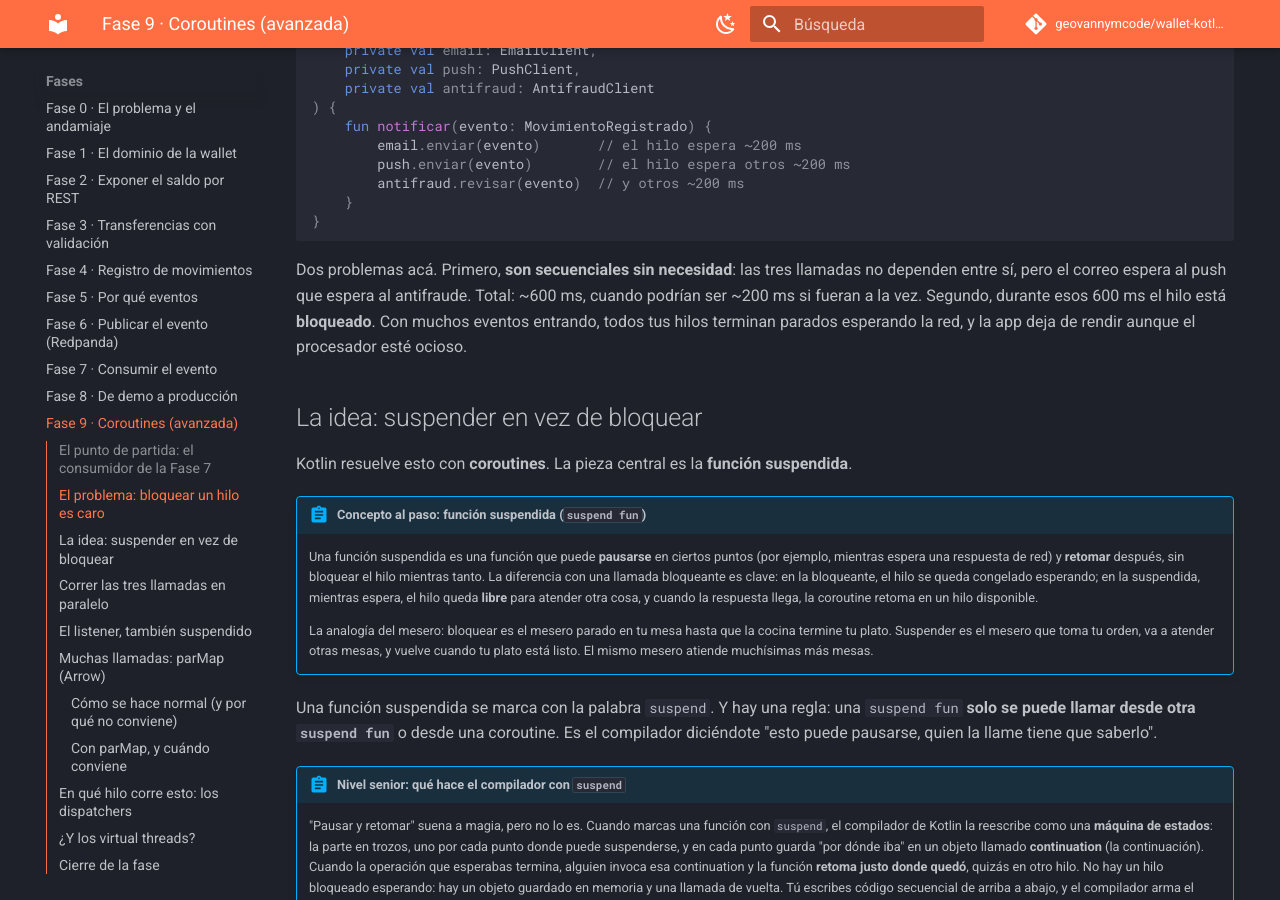
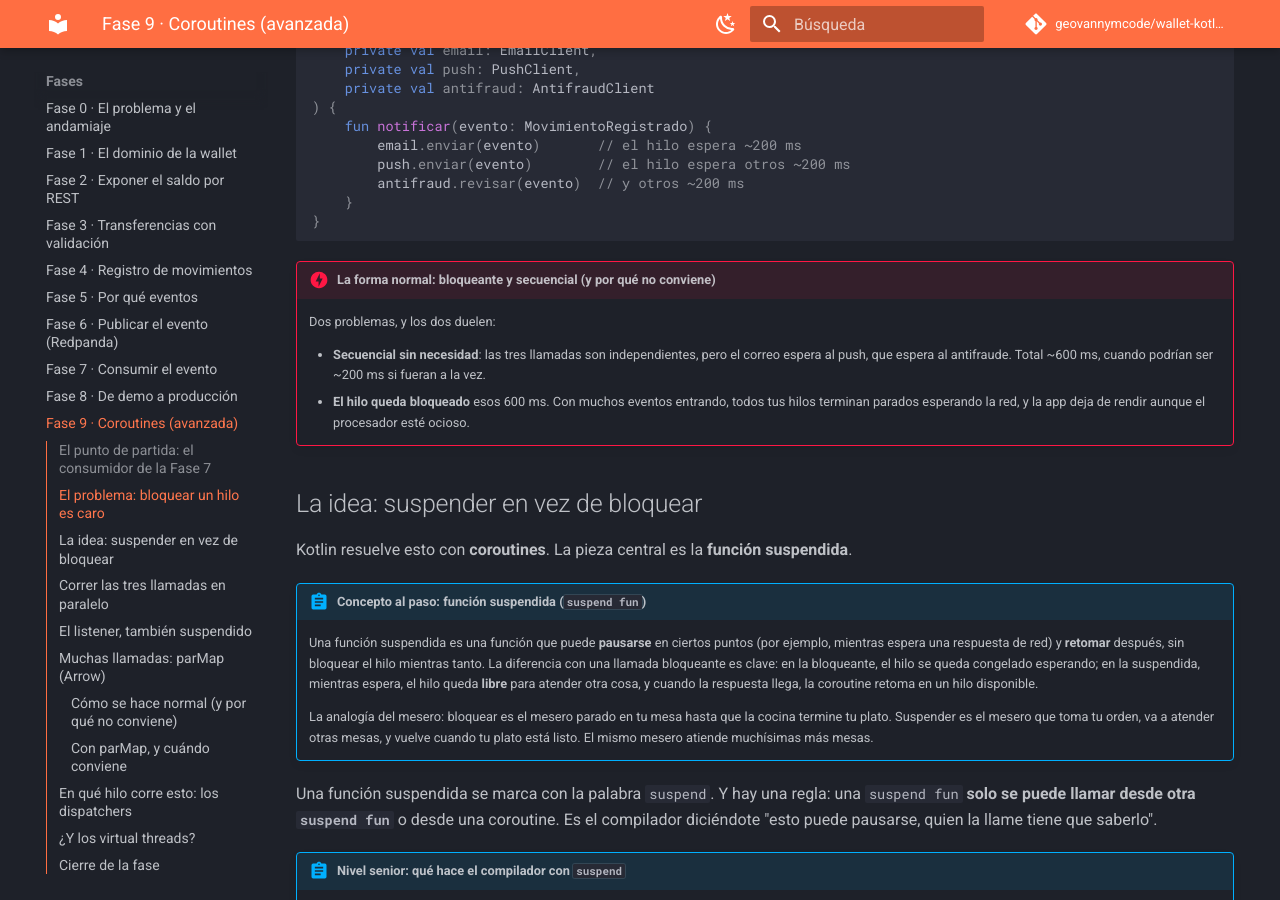
Before and after one commit to geovannymcode/wallet-kotlin-baqjug, an MkDocs documentation site: the page built from docs/fase-09-coroutines.md, in a window 1280 px wide and 900 px high, scrolled down 1159 px. Built offline with MkDocs 1.6.1 and Material for MkDocs 9.7.7, drawn with Linux system fonts in a browser that asks for light colours; comment, search, counter and statistics services are not loaded; some of the changed text lies outside the part shown.

Commit message:
docs(fase-9): comparación normal-vs-conveniente explícita en coroutines (recuadros de 'forma normal' y 'cuándo usarlo')

````diff
--- a/docs/fase-09-coroutines.md
+++ b/docs/fase-09-coroutines.md
@@ -40,7 +40,11 @@
 }
 ```
 
-Dos problemas acá. Primero, **son secuenciales sin necesidad**: las tres llamadas no dependen entre sí, pero el correo espera al push que espera al antifraude. Total: ~600 ms, cuando podrían ser ~200 ms si fueran a la vez. Segundo, durante esos 600 ms el hilo está **bloqueado**. Con muchos eventos entrando, todos tus hilos terminan parados esperando la red, y la app deja de rendir aunque el procesador esté ocioso.
+!!! danger "La forma normal: bloqueante y secuencial (y por qué no conviene)"
+    Dos problemas, y los dos duelen:
+
+    - **Secuencial sin necesidad**: las tres llamadas son independientes, pero el correo espera al push, que espera al antifraude. Total ~600 ms, cuando podrían ser ~200 ms si fueran a la vez.
+    - **El hilo queda bloqueado** esos 600 ms. Con muchos eventos entrando, todos tus hilos terminan parados esperando la red, y la app deja de rendir aunque el procesador esté ocioso.
 
 ## La idea: suspender en vez de bloquear
 
@@ -90,6 +94,9 @@
 ```
 
 Fíjate qué cambió. `notificar` ahora es `suspend`. Las tres llamadas se lanzan con `async`, así que arrancan **a la vez** en vez de una tras otra. `awaitAll` espera a que las tres terminen. Y mientras cada una espera su respuesta de red, **no bloquea ningún hilo**. Total: ~200 ms (lo que tarde la más lenta), no 600 ms, y sin hilos congelados.
+
+!!! success "Cuándo usarlo y qué ganas"
+    Para **2–3 llamadas de red independientes** conocidas de antemano, `coroutineScope { async {} }` + `awaitAll` es la herramienta. Lo que ganas frente a la forma normal: **paralelismo** (~200 ms en vez de 600), **sin bloquear hilos** (escalas con pocos hilos aunque haya mucha espera), y **cancelación estructurada** (si una falla, las demás se cancelan solas).
 
 En el tiempo, las tres llamadas se solapan en vez de hacer fila:
 
````
